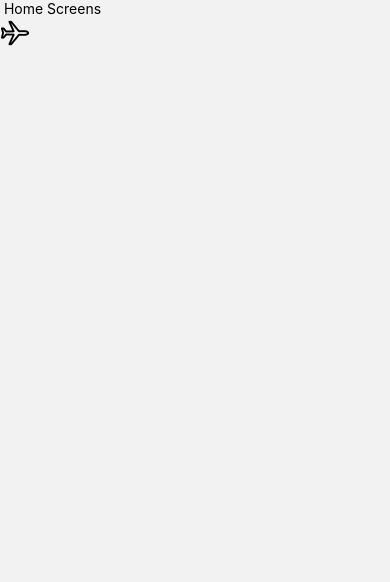
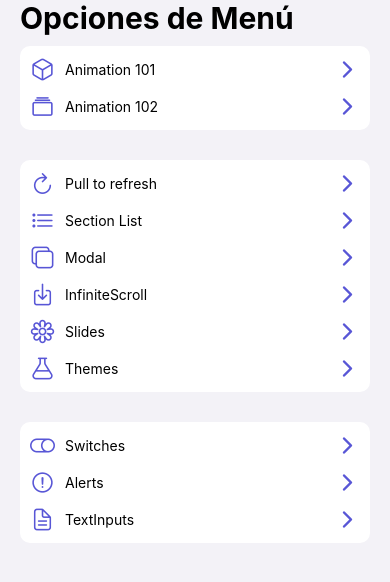
Before and after one commit to andrew3229/ComponentesRN, a React Native app: screen /Home in a window 390 px wide. Shown: the top 582 px of the page. Built offline with nearby package versions, Linux system fonts and the light colour scheme.

Commit message:
agregamos pantalla de animacion 001

```diff
--- /dev/null
+++ b/src/config/theme/theme.tsx
@@ -0,0 +1,51 @@
+import { StyleSheet } from "react-native";
+
+export interface ThemeColors {
+    primary: string;
+    text: string;
+    background: string;
+    cardBackground: string;
+    buttonTextColor: string;
+}
+
+export const colors: ThemeColors = {
+    primary: "#5856D6",
+    text: "black",
+
+    background: "#F3F2F7",
+    cardBackground: "white",
+    buttonTextColor: "white",
+};
+
+export const globalStyles = StyleSheet.create({
+    title: {
+        fontSize: 30,
+        fontWeight: "bold",
+        color: colors.text,
+    },
+    subTitle: {
+        fontSize: 20,
+        fontWeight: "bold",
+        color: colors.text,
+    },
+
+    mainContainer: {
+        flex: 1,
+        backgroundColor: colors.background,
+    },
+    globalMargin: {
+        paddingHorizontal: 20,
+        flex: 1,
+    },
+
+    btnPrimary: {
+        backgroundColor: colors.primary,
+        borderRadius: 10,
+        padding: 10,
+        alignItems: "center",
+    },
+    btnPrimaryText: {
+        color: colors.text,
+        fontSize: 16,
+    },
+});
--- /dev/null
+++ b/src/presentation/components/ui/MenuItem.tsx
@@ -0,0 +1,61 @@
+import { Text, View, StyleSheet, Pressable } from 'react-native'
+import { colors, globalStyles } from '../../../config/theme/theme';
+import Icon from 'react-native-vector-icons/Ionicons';
+import { useNavigation } from '@react-navigation/native';
+
+interface Props {
+    name: string;
+    icon: string;
+    component: string;
+
+    //TODO:
+    isFirst?: boolean;
+    isLast?: boolean;
+}
+
+export const MenuItem = ({ name, icon, component, isFirst = false, isLast = false }: Props) => {
+
+    const navigation = useNavigation<any>();
+    return (
+        <Pressable
+            onPress={() => navigation.navigate(component)}
+        >
+            <View
+                style={{
+                    ...styles.container,
+                    backgroundColor: colors.cardBackground,
+                    ...(isFirst ? { borderTopLeftRadius: 10, borderTopRightRadius: 10, paddingTop: 10 } : {}),
+                    ...(isLast ? { borderBottomLeftRadius: 10, borderBottomRightRadius: 10, paddingBottom: 10 } : {}),
+                }}
+            >
+                <Icon
+                    name={icon}
+                    size={25}
+                    style={{ marginRight: 10 }}
+                    color={colors.primary}
+                />
+
+                <Text
+                    style={{ color: colors.text }}
+                >{name}</Text>
+
+
+                <Icon
+                    name='chevron-forward-outline'
+                    size={25}
+                    style={{ color: colors.primary, marginLeft: 'auto' }}
+                />
+
+            </View>
+        </Pressable>
+    )
+}
+
+const styles = StyleSheet.create({
+    container: {
+        flexDirection: 'row',
+        alignItems: 'center',
+        paddingHorizontal: 10,
+        paddingVertical: 5,
+    }
+})
--- /dev/null
+++ b/src/presentation/components/ui/Title.tsx
@@ -0,0 +1,23 @@
+import { Text, View, StyleSheet } from 'react-native'
+import { colors, globalStyles } from '../../../config/theme/theme';
+import { useSafeAreaInsets } from 'react-native-safe-area-context';
+
+
+interface Props {
+    text: string,
+    safe?: boolean,
+    white?: boolean
+}
+export const Title = ({ text, safe = false, white = false }: Props) => {
+    const { top } = useSafeAreaInsets();
+    return (
+        <Text
+            style={{
+                ...globalStyles.title,
+                marginTop: safe ? top : 0,
+                marginBottom: 10,
+                color: white ? 'white' : colors.text
+            }}
+        >{text}</Text>
+    )
+}
--- a/src/presentation/navigator/Navigator.tsx
+++ b/src/presentation/navigator/Navigator.tsx
@@ -1,5 +1,6 @@
 import { createStackNavigator } from '@react-navigation/stack';
 import { HomeScreens } from '../../screens/home/HomeScreens';
+import { Animation101Screen } from '../../screens/animations/Animation101Screen';
 
 const Stack = createStackNavigator();
 
@@ -11,6 +12,7 @@
             }}
         >
             <Stack.Screen name="Home" component={HomeScreens} />
+            <Stack.Screen name="Animation101Screen" component={Animation101Screen} />
         </Stack.Navigator>
     );
 }
--- /dev/null
+++ b/src/screens/animations/Animation101Screen.tsx
@@ -0,0 +1,62 @@
+import { Text, View, StyleSheet, Pressable, Animated } from 'react-native';
+import { colors } from '../../config/theme/theme';
+import { useRef } from 'react';
+export const Animation101Screen = () => {
+
+    const animatedOpacity = useRef(new Animated.Value(0)).current;
+
+    const fadeIn = () => {
+        Animated.timing(
+            animatedOpacity,
+            { toValue: 1, duration: 300, useNativeDriver: true }
+        ).start(() => console.log('Animación terminada'));
+    }
+    const fadeOut = () => {
+        Animated.timing(
+            animatedOpacity,
+            { toValue: 0, duration: 300, useNativeDriver: true }
+        ).start(() => console.log('Animación Salida'));
+    }
+
+    return (
+        <View style={styles.container}>
+            <Animated.View
+                style={[
+                    styles.purpleBox,
+                    {
+                        opacity: animatedOpacity
+                    }
+                ]}
+
+            />
+
+            <Pressable
+                onPress={fadeIn}
+                style={{ marginTop: 10 }}
+            >
+                <Text>FadeIn</Text>
+            </Pressable>
+
+            <Pressable
+                onPress={fadeOut}
+                style={{ marginTop: 10 }}
+            >
+                <Text>FadeOut</Text>
+            </Pressable>
+        </View>
+    )
+}
+
+
+const styles = StyleSheet.create({
+    container: {
+        alignItems: 'center',
+        flex: 1,
+        justifyContent: 'center',
+    },
+    purpleBox: {
+        backgroundColor: colors.primary,
+        width: 150,
+        height: 150
+    }
+});
--- a/src/screens/home/HomeScreens.tsx
+++ b/src/screens/home/HomeScreens.tsx
@@ -1,10 +1,133 @@
 import { Text, View, StyleSheet } from 'react-native'
 import { AiplainIcon } from '../../icons/Icons'
+import { globalStyles } from '../../config/theme/theme';
+import { ScrollView } from 'react-native-gesture-handler';
+import { Title } from '../../presentation/components/ui/Title';
+import { MenuItem } from '../../presentation/components/ui/MenuItem';
+
+const animationsMenuItems = [
+    // 01-animationMenuItems
+    {
+        name: 'Animation 101',
+        icon: 'cube-outline',
+        component: 'Animation101Screen',
+    },
+    {
+        name: 'Animation 102',
+        icon: 'albums-outline',
+        component: 'Animation102Screen',
+    },
+]
+
+const uiMenuItems = [
+    // 03- uiMenuItems
+    {
+        name: 'Switches',
+        icon: 'toggle-outline',
+        component: 'SwitchScreen',
+    },
+    {
+        name: 'Alerts',
+        icon: 'alert-circle-outline',
+        component: 'AlertScreen',
+    },
+    {
+        name: 'TextInputs',
+        icon: 'document-text-outline',
+        component: 'TextInputScreen',
+    },
+]
+
+export const menuItems = [
+
+
+
+    // 02-menuItems
+    {
+        name: 'Pull to refresh',
+        icon: 'refresh-outline',
+        component: 'PullToRefreshScreen',
+    },
+    {
+        name: 'Section List',
+        icon: 'list-outline',
+        component: 'CustomSectionListScreen',
+    },
+    {
+        name: 'Modal',
+        icon: 'copy-outline',
+        component: 'ModalScreen',
+    },
+    {
+        name: 'InfiniteScroll',
+        icon: 'download-outline',
+        component: 'InfiniteScrollScreen',
+    },
+    {
+        name: 'Slides',
+        icon: 'flower-outline',
+        component: 'SlidesScreen',
+    },
+    {
+        name: 'Themes',
+        icon: 'flask-outline',
+        component: 'ChangeThemeScreen',
+    },
+
+
+];
+
 export const HomeScreens = () => {
     return (
-        <View>
-            <Text> Home Screens</Text>
-            <AiplainIcon/>
-        </View>
+        <View style={globalStyles.mainContainer}>
+            <View style={globalStyles.globalMargin}>
+                <ScrollView>
+                    <Title text='Opciones de Menú' safe />
+
+                    {
+                        animationsMenuItems.map((item, index) => (
+                            <MenuItem
+                                key={item.component}
+                                {...item}
+                                isFirst={index === 0}
+                                isLast={index === animationsMenuItems.length - 1}
+
+                            />
+                        ))
+                    }
+
+                    <View style={{ marginTop: 30 }} />
+
+
+
+                    {
+                        menuItems.map((item, index) => (
+                            <MenuItem
+                                key={item.component}
+                                {...item}
+                                isFirst={index === 0}
+                                isLast={index === menuItems.length - 1}
+
+                            />
+                        ))
+                    }
+
+                    <View style={{ marginTop: 30 }} />
+
+                    {
+                        uiMenuItems.map((item, index) => (
+                            <MenuItem
+                                key={item.component}
+                                {...item}
+                                isFirst={index === 0}
+                                isLast={index === uiMenuItems.length - 1}
+
+                            />
+                        ))
+                    }
+
+                </ScrollView>
+            </View>
+        </View >
     )
 }
```
